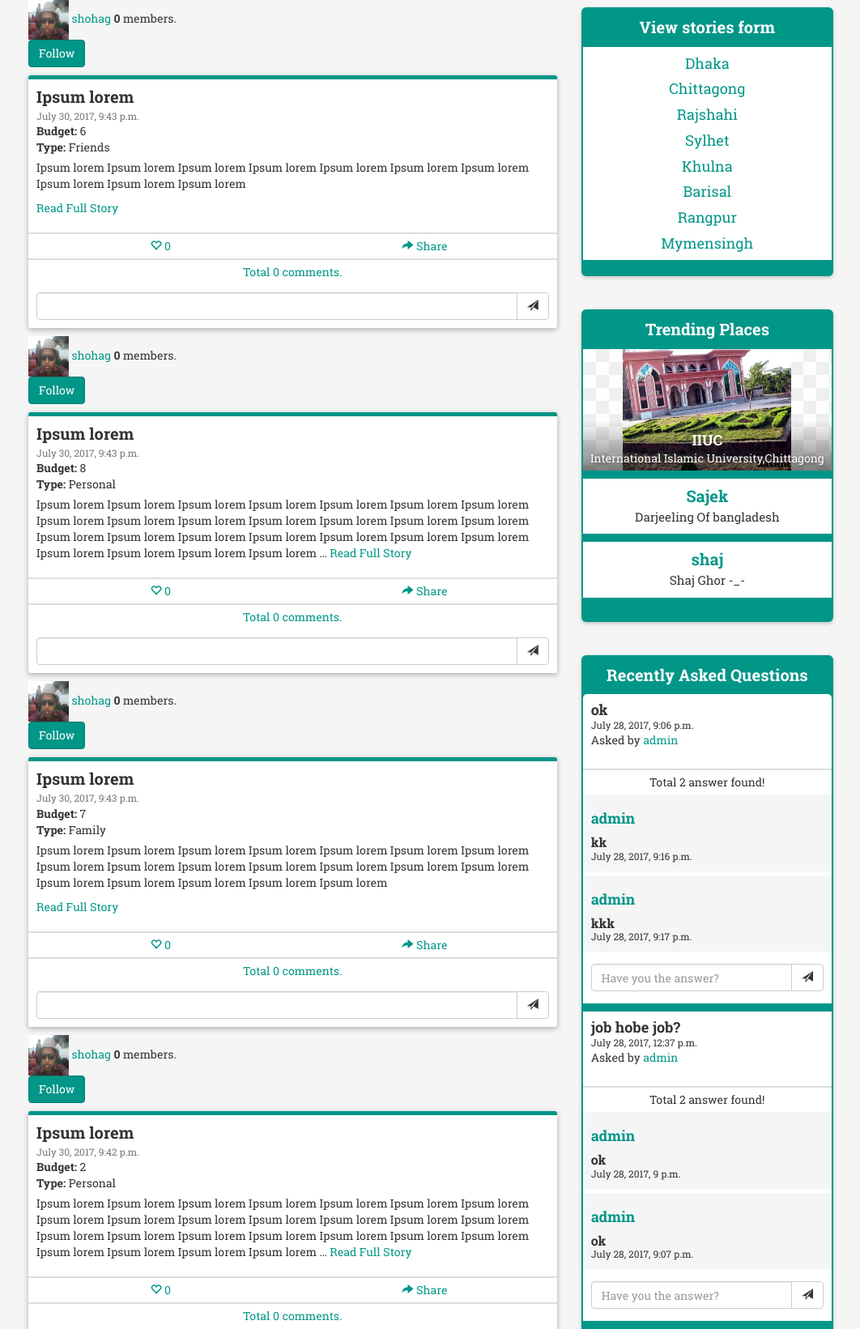
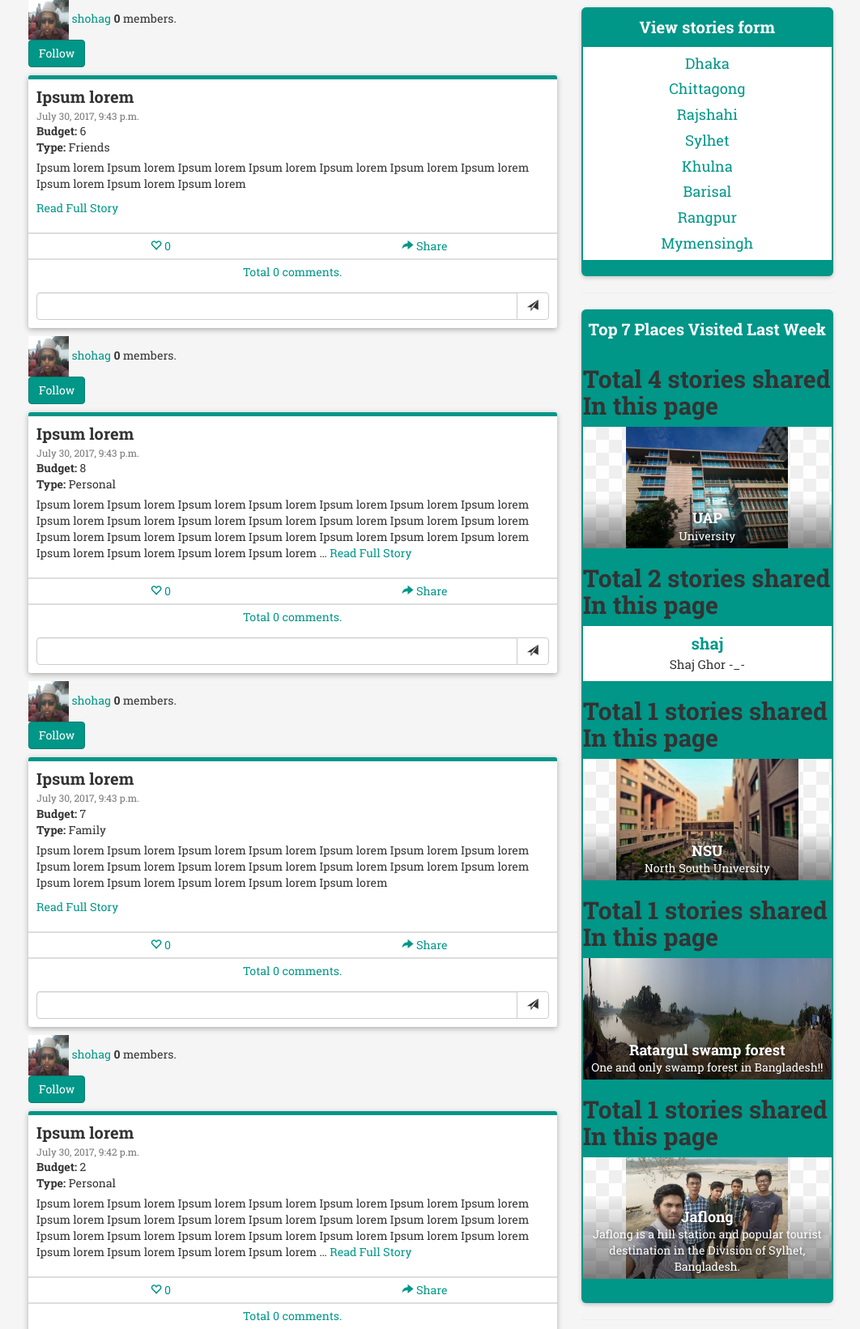
Before and after one commit to rakib10rr3/Bangladesh-Travel-Magazine, a Django app: page / in a window 1280 px wide. Shown: the part 279-1920 px from the top of the page at 81% size, without its empty margins (108-1170 px from the left). Run offline with Django 3.2, Linux system fonts and the light colour scheme; a user stored in the database is signed in; data comes from the database, SQL or seed files in the repository; data that the repository does not hold is empty; some libraries are stand-ins or nearby versions.

Commit message:
Trending algo changed

```diff
--- a/app1/views.py
+++ b/app1/views.py
@@ -1,12 +1,11 @@
-
 from django.contrib.auth.decorators import login_required
 from django.contrib.auth.models import User  # for using the User one to one model
 from django.http import HttpResponse
 from django.shortcuts import render, redirect, render_to_response
+from datetime import datetime, timedelta
+from collections import Counter
 
 from itertools import chain
-
-from django.template import RequestContext
 
 from .forms import PageForm, CommentForm, UserProfileForm, storyForm, imageForm, ProfileForm, QuestionForm, AnswerForm
 from .models import Division, Place, Picture, Story, UserProfile, Comment, Question, Answer, Notification, Follower
@@ -15,6 +14,18 @@ try:
     from django.utils import simplejson as json
 except ImportError:
     import json
+
+
+def trending_list(request):
+    print("*" * 5, "Trending_list function", "*" * 5)
+    story_last_7_day = Story.objects.filter(created_date__gte=datetime.now() - timedelta(days=7))
+    list = []
+    for i in story_last_7_day:
+        list.append(i.give_me_page())
+    save=dict(Counter(list).most_common(5))
+    return  save
+
+print("*" * 5, "Trending_list function end", "*" * 5)
 
 
 def get_follow_list(request):
@@ -39,10 +50,12 @@ def get_follow_list(request):
 #     return render(request, template, context)
 
 
-def index(request,template='app1/index.html',page_template='app1/entry_list_page.html'):
+def index(request, template='app1/index.html', page_template='app1/entry_list_page.html'):
     if request.user.is_authenticated:
         this_user = request.user
-        page_list = Place.objects.order_by('-views')[:3]
+        #page_list = Place.objects.order_by('-views')[:3]
+        page_list = trending_list(request)
+        print(type(page_list))
         recent_story = Story.objects.order_by('-created_date')
         question_list = Question.objects.order_by('-created')[:5]
 
@@ -83,6 +96,7 @@ def index(request,template='app1/index.html',page_template='app1/entry_list_page
         }
         if request.is_ajax():
             template = page_template
+        trending_list(request)
         return render(request, template, context)
 
     else:
@@ -516,7 +530,6 @@ def question_edit(request):
         return HttpResponse('')
 
 
-
 @login_required
 def story_share(request):
     """
@@ -710,7 +723,6 @@ def delete_ques(request, ques_id):
     return redirect('forum')
 
 
-
 def notifications(request):
     user = request.user
     n = Notification.objects.filter(recipient_id=user.id).order_by('-date_created')
--- a/templates/app1/forum.html
+++ b/templates/app1/forum.html
@@ -104,7 +104,7 @@
                                                     {% csrf_token %}
                                                     <input type="text" class="form-control" name="edit"
                                                            id="new_ans{{ obj2.id }}"
-                                                           oninput="answer_edit()"
+
                                                            value="{{ obj2.text }}">
                                                 </form>
                                             </div>
--- a/templates/app1/index.html
+++ b/templates/app1/index.html
@@ -58,20 +58,23 @@
 
                 <hr>
 
+                {#             ===============      trending block   ============      #}
+
                 <div class="gp-side-panel">
                     <div class="gp-side-panel-title">
-                        Trending Places
+                        Top 7 Places Visited Last Week
                     </div>
 
                     <div class="gp-side-panel-content">
 
                         {% if page_list %}
                             <!-- trending list start-->
-                            {% for page in page_list %}
-
+                            {% for page,value in page_list.items %}
+                                <h2>Total {{value }} stories shared In this page </h2>
                                 <div class="container-fluid gp-div-post-summery">
 
                                     <!-- image part for each page -->
+
                                     {% if page.pages.all.exists %}
 
                                         <div class="gp-slide-show">
```
